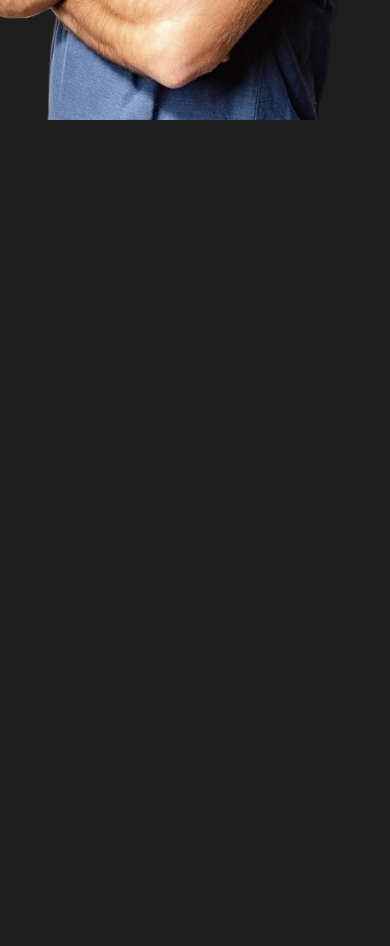
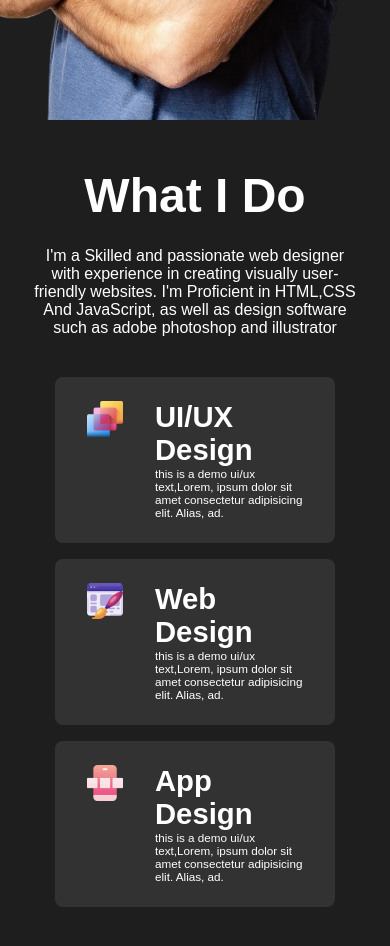
Before and after one commit to ibadatibadatibadat/Ibadat-Personal-Portfolio2, a React (Create React App) app: page / in a window 390 px wide. Shown: the part 740-1686 px from the top of the page. Before the commit the page ends 860 px from the top, so only its background shows below. Built offline with nearby package versions, Linux system fonts and the light colour scheme.

Commit message:
Creating And Styling Responsive About Page

```diff
--- a/src/App.jsx
+++ b/src/App.jsx
@@ -1,11 +1,13 @@
 import Intro from "./Components/Intro/Intro";
 import Navbar from "./Components/NavBar/Navbar";
+import Skills from "./Components/Skills/Skills";
 
 function App() {
   return (
     <div className="App">
       <Navbar />
       <Intro />
+      <Skills />
     </div>
   );
 }
--- a/src/Components/NavBar/Navbar.jsx
+++ b/src/Components/NavBar/Navbar.jsx
@@ -9,9 +9,9 @@
       <img src={logo} alt="navbar-logo" className="logo" />
       <div className="DesktopMenu">
         <Link className="DesktopMenuListItem">Home</Link>
+        <Link className="DesktopMenuListItem">About</Link>
+        <Link className="DesktopMenuListItem">Portfolio</Link>
         <Link className="DesktopMenuListItem">Clients</Link>
-        <Link className="DesktopMenuListItem">Portfolio</Link>
-        <Link className="DesktopMenuListItem">About</Link>
       </div>
       <button className="DesktopMenuButton">
         <img
--- a/src/Components/NavBar/navbar.css
+++ b/src/Components/NavBar/navbar.css
@@ -1,4 +1,5 @@
 .Navbar {
+  background: rgb(29, 29, 29);
   height: 5rem;
   width: 100vw;
   max-width: 75rem;
--- /dev/null
+++ b/src/Components/Skills/Skills.jsx
@@ -0,0 +1,53 @@
+import React from "react";
+import "./skills.css";
+import UIDesign from "../../assets/ui-design.png";
+import webDesign from "../../assets/website-design.png";
+import AppDesign from "../../assets/app-design.png";
+
+const Skills = () => {
+  return (
+    <section id="skills">
+      <span className="skillTitle">What I Do</span>
+      <span className="skillDesc">
+        I'm a Skilled and passionate web designer with experience in creating
+        visually user-friendly websites. I'm Proficient in HTML,CSS And
+        JavaScript, as well as design software such as adobe photoshop and
+        illustrator
+      </span>
+      <div className="skillBars">
+        <div className="skillBar">
+          <img src={UIDesign} alt="UI-Design" className="skillBarImg" />
+          <div className="skillBarText">
+            <h2>UI/UX Design</h2>
+            <p>
+              this is a demo ui/ux text,Lorem, ipsum dolor sit amet consectetur
+              adipisicing elit. Alias, ad.
+            </p>
+          </div>
+        </div>
+        <div className="skillBar">
+          <img src={webDesign} alt="Web-Desing" className="skillBarImg" />
+          <div className="skillBarText">
+            <h2>Web Design</h2>
+            <p>
+              this is a demo ui/ux text,Lorem, ipsum dolor sit amet consectetur
+              adipisicing elit. Alias, ad.
+            </p>
+          </div>
+        </div>
+        <div className="skillBar">
+          <img src={AppDesign} alt="App-Design" className="skillBarImg" />
+          <div className="skillBarText">
+            <h2>App Design</h2>
+            <p>
+              this is a demo ui/ux text,Lorem, ipsum dolor sit amet consectetur
+              adipisicing elit. Alias, ad.
+            </p>
+          </div>
+        </div>
+      </div>
+    </section>
+  );
+};
+
+export default Skills;
--- /dev/null
+++ b/src/Components/Skills/skills.css
@@ -0,0 +1,63 @@
+#skills {
+  overflow: hidden;
+  width: 100vw;
+  max-width: 65rem;
+  display: flex;
+  flex-direction: column;
+  align-items: center;
+  justify-content: center;
+  text-align: center;
+  margin: 0 auto;
+}
+.skillTitle {
+  font-size: 3rem;
+  font-weight: 600;
+  padding-top: 3rem;
+  margin-bottom: 1.5rem;
+}
+.skillDesc {
+  font-weight: 400;
+  font-size: 1rem;
+  max-width: 50rem;
+  padding: 0 2rem;
+}
+.skillBars {
+  margin: 1.5rem;
+  width: 100vw;
+  max-width: 80%;
+  text-align: left;
+}
+.skillBar {
+  display: flex;
+  margin: 1rem;
+  padding: 1.5rem 2rem;
+  border-radius: 0.5rem;
+  background: rgb(50, 50, 50);
+}
+.skillBarImg {
+  object-fit: cover;
+  height: 3rem;
+  width: 3rem;
+  margin-right: 2rem;
+}
+.skillBarText > p {
+  font-size: 0.9rem;
+  font-weight: 200;
+}
+@media screen and (max-width: 720px) {
+  .skillBarText > p {
+    font-size: 2vw;
+  }
+}
+@media screen and (max-width: 480px) {
+  .skillBarText > p {
+    font-size: 3vw;
+  }
+  .skillBarImg {
+    height: 2.25rem;
+    width: 2.25rem;
+  }
+  .skillBarText {
+    font-size: 5vw;
+  }
+}
```
